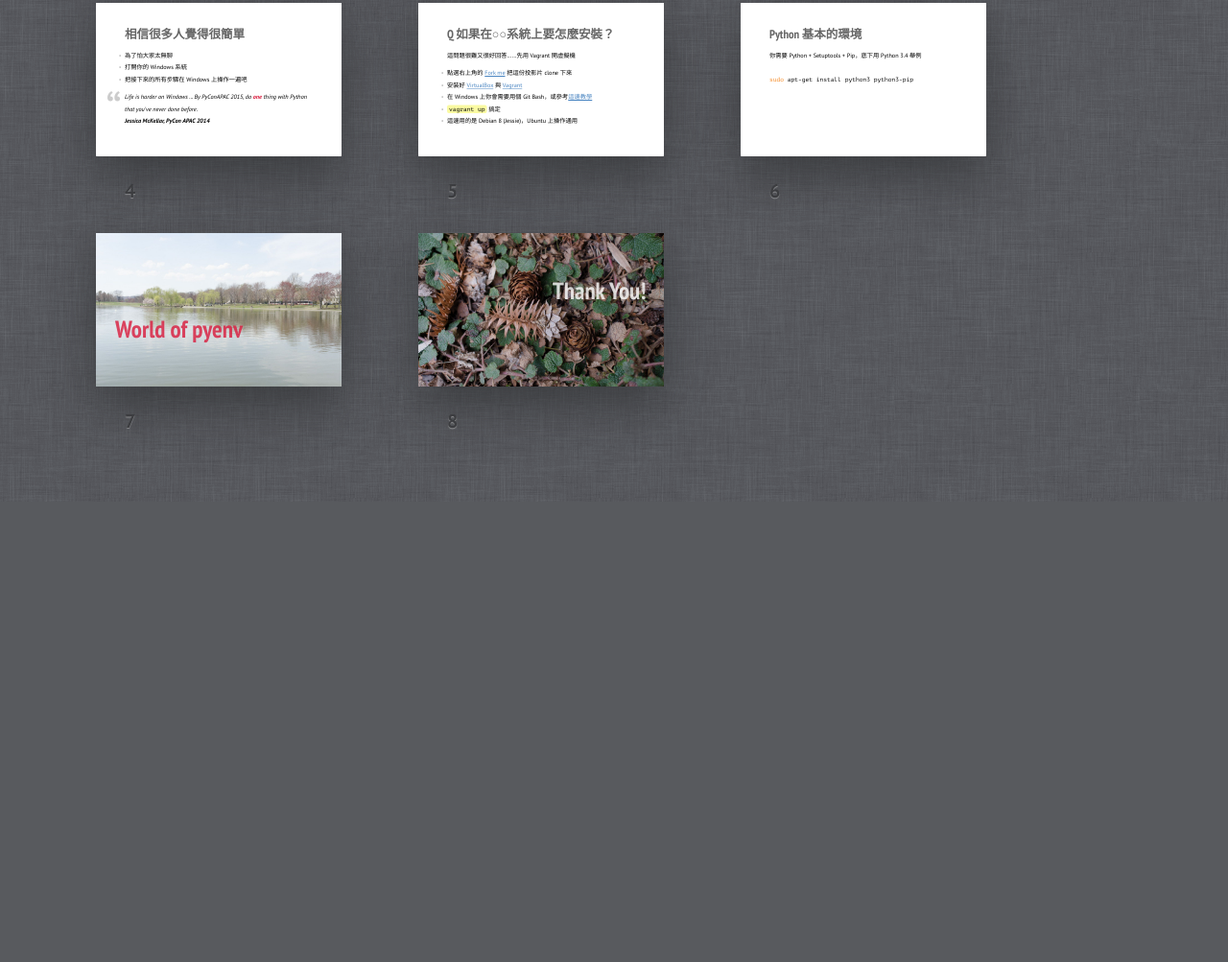
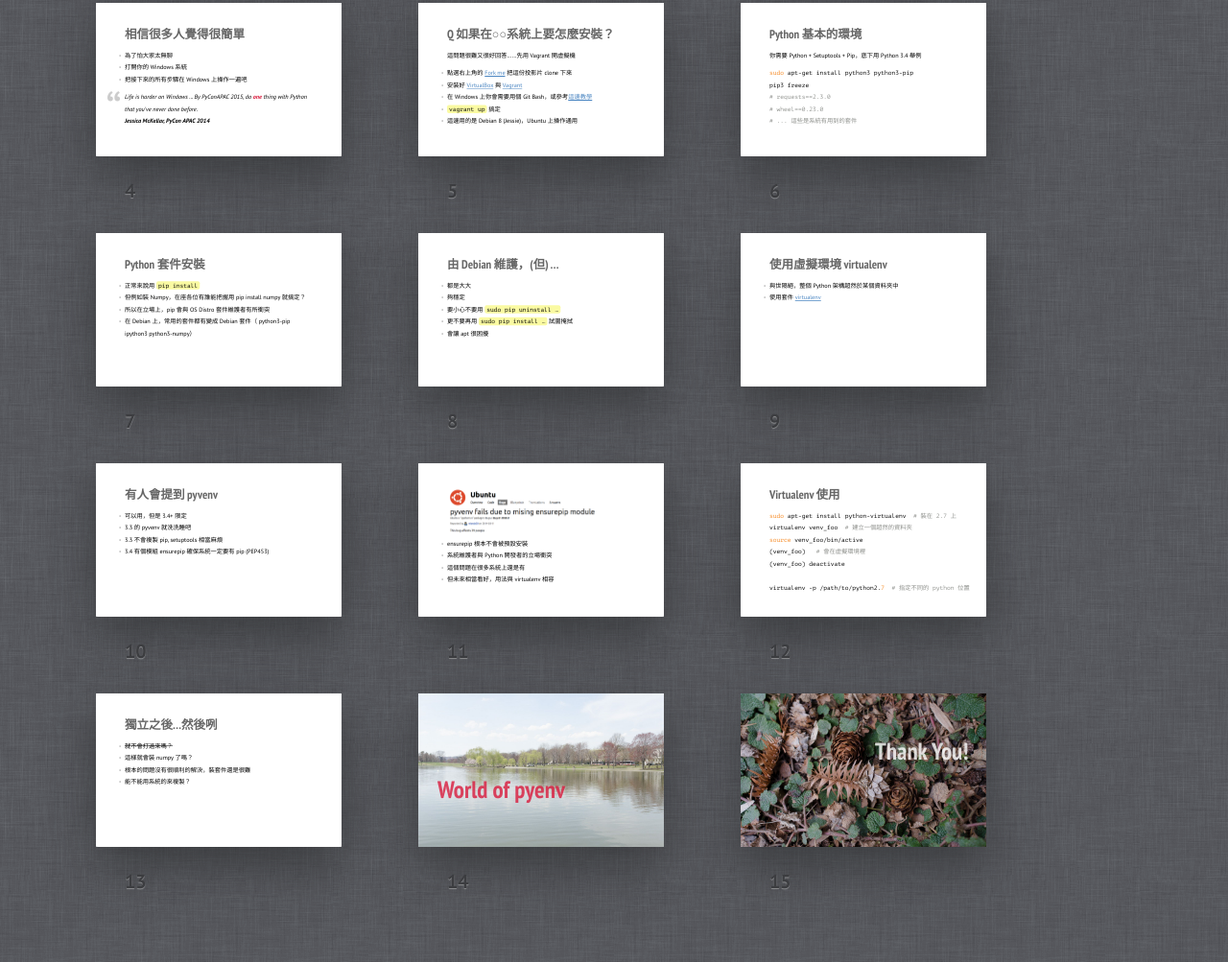
Before and after one commit to ccwang002/2014-Taipeipy-venv, a plain HTML site: page slides/index.html in a window 1280 px wide. Shown: the part 490-1493 px from the top of the page at 96% size. Before the commit the page ends 1013 px from the top, so only its background shows below. Drawn offline with Linux system fonts and the light colour scheme.

Commit message:
update slides

```diff
--- a/slides/index.html
+++ b/slides/index.html
@@ -252,9 +252,85 @@
 
     <section id="python-env" class="slide"><div>
       <h2>Python 基本的環境</h2>
-      <p>你需要 Python + Setuptools + Pip，底下用 Python 3.4 舉例</p>
+      <p class="tighter">你需要 Python + Setuptools + Pip，底下用 Python 3.4 舉例</p>
 <pre class="language-bash">
-<code>sudo apt-get install python3 python3-pip</code></pre>
+<code>sudo apt-get install python3 python3-pip
+pip3 freeze
+# requests==2.3.0
+# wheel==0.23.0
+# ... 這些是系統有用到的套件</code></pre>
+    </div></section>
+
+    <section id="pkg-install" class="slide"><div>
+      <h2>Python 套件安裝</h2>
+      <ul>
+        <li>正常來說用 <code>pip install</code></li>
+        <li class="next">但例如裝 Numpy，在座各位有誰能把握用 pip install numpy 就搞定？</li>
+        <li class="next">所以在立場上，pip 會與 OS Distro 套件維護者有所衝突</li>
+        <li class="next">在 Debian 上，常用的套件都有變成 Debian 套件（ python3-pip ipython3 python3-numpy）</li>
+      </ul>
+    </div></section>
+
+    <section id="deb-main" class="slide"><div>
+      <h2>由 Debian 維護，(但) …</h2>
+      <ul>
+        <li>都是大大</li>
+        <li>夠穩定</li>
+        <li>要小心不要用 <code>sudo pip uninstall …</code></li>
+        <li>更不要再用 <code>sudo pip install …</code> 試圖掩拭</li>
+        <li>會讓 apt 很困擾</li>
+      </ul>
+    </div></section>
+
+    <section id="venv-benefit" class="slide"><div>
+      <h2>使用虛擬環境 virtualenv</h2>
+      <ul>
+        <li>與世隔絕，整個 Python 架構超然於某個資料夾中</li>
+        <li>使用套件 <a href="http://virtualenv.readthedocs.org/en/latest/">virtualenv</a></li>
+      </ul>
+    </div></section>
+
+    <section id="pyenv" class="slide"><div>
+      <h2>有人會提到 pyvenv</h2>
+      <ul>
+        <li>可以用，但是 3.4+ 限定</li>
+        <li>3.3 的 pyvenv 就洗洗睡吧</li>
+        <li>3.3 不會複製 pip, setuptools 相當麻煩</li>
+        <li>3.4 有個模組 ensurepip 確保系統一定要有 pip (PEP453)</li>
+      </ul>
+    </div></section>
+
+    <section id="pyvenv-bug" class="slide"><div>
+      <img src="pics/pyvenv_bug.png" alt="">
+      <ul>
+        <li>ensurepip 根本不會被預設安裝</li>
+        <li>系統維護者與 Python 開發者的立場衝突</li>
+        <li>這個問題在很多系統上還是有</li>
+        <li>但未來相當看好，用法與 virtualenv 相容</li>
+      </ul>
+    </div></section>
+
+    <section id="venv-use" class="slide"><div>
+      <h2>Virtualenv 使用</h2>
+        <pre class="lanuage-bash">
+<code>sudo apt-get install python-virtualenv  # 裝在 2.7 上
+virtualenv venv_foo  # 建立一個超然的資料夾
+source venv_foo/bin/active
+(venv_foo)   # 會在虛擬環境裡
+(venv_foo) deactivate
+
+virtualenv -p /path/to/python2.7  # 指定不同的 python 位置
+</code></pre>
+    </div></section>
+
+    <section id="then" class="slide"><div>
+      <h2>獨立之後…然後咧</h2>
+      <ul>
+        <li class="next"><del>就不會打過來嗎？</del></li>
+        <li class="next">這樣就會裝 numpy 了嗎？</li>
+        <li class="next">根本的問題沒有很順利的解決，裝套件還是很難</li>
+        <li class="next">能不能用系統的來複製？</li>
+      </ul>
     </div></section>
 
     <section id="pyenv-cover" class="slide cover w" ><div>
```
Also changed, not shown: slides/pics/pyvenv_bug.png (added), 1 other file.
